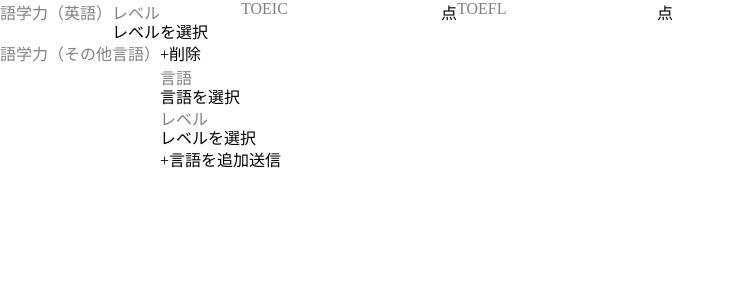
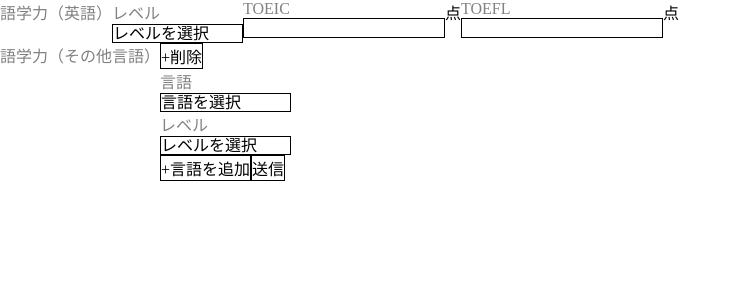
Before and after one commit to bitaKitsui/language-skill-form, a Vue app: page / in a window 1280 px wide. Shown: the top 300 px of the page, without its empty margins (0-741 px from the left). Built offline with nearby package versions, Linux system fonts and the light colour scheme.

Commit message:
chore: globalのcss追加

```diff
--- a/src/App.vue
+++ b/src/App.vue
@@ -7,4 +7,22 @@ import './styles/reset.css'
   <LanguageSkillForm />
 </template>
 
-<style></style>
+<style>
+#app {
+  width: 100vw;
+  height: 100vh;
+  font-size: 16px;
+}
+
+input {
+  border: 1px solid;
+}
+
+select {
+  border: 1px solid;
+}
+
+button {
+  border: 1px solid;
+}
+</style>
--- a/src/components/templates/LanguageSkillForm.vue
+++ b/src/components/templates/LanguageSkillForm.vue
@@ -4,15 +4,10 @@ import BaseOtherLanguageForm from '../molecules/BaseOtherLanguageForm.vue'
 </script>
 
 <template>
-  <div class="wrapper">
+  <div>
     <BaseForm />
     <BaseOtherLanguageForm />
   </div>
 </template>
 
-<style scoped>
-.wrapper {
-  width: 100vw;
-  height: 100vh;
-}
-</style>
+<style scoped></style>
```
